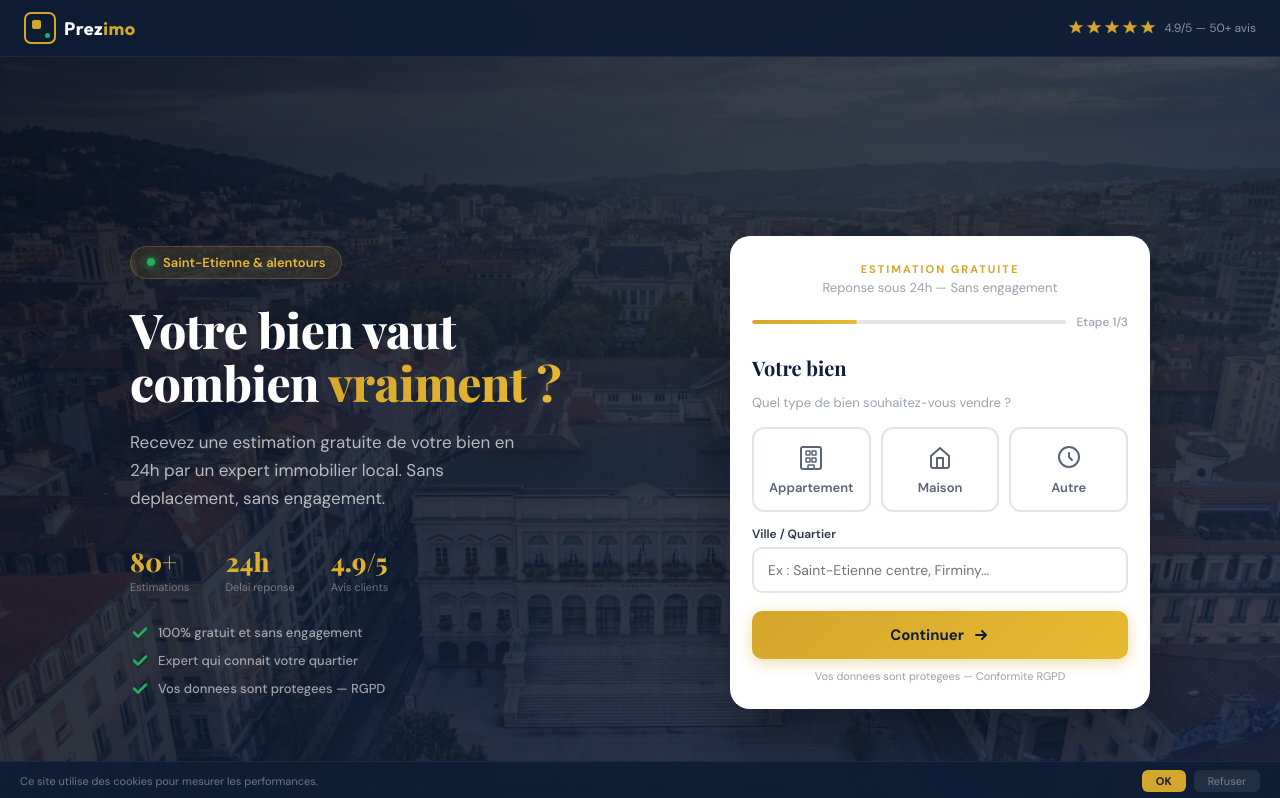
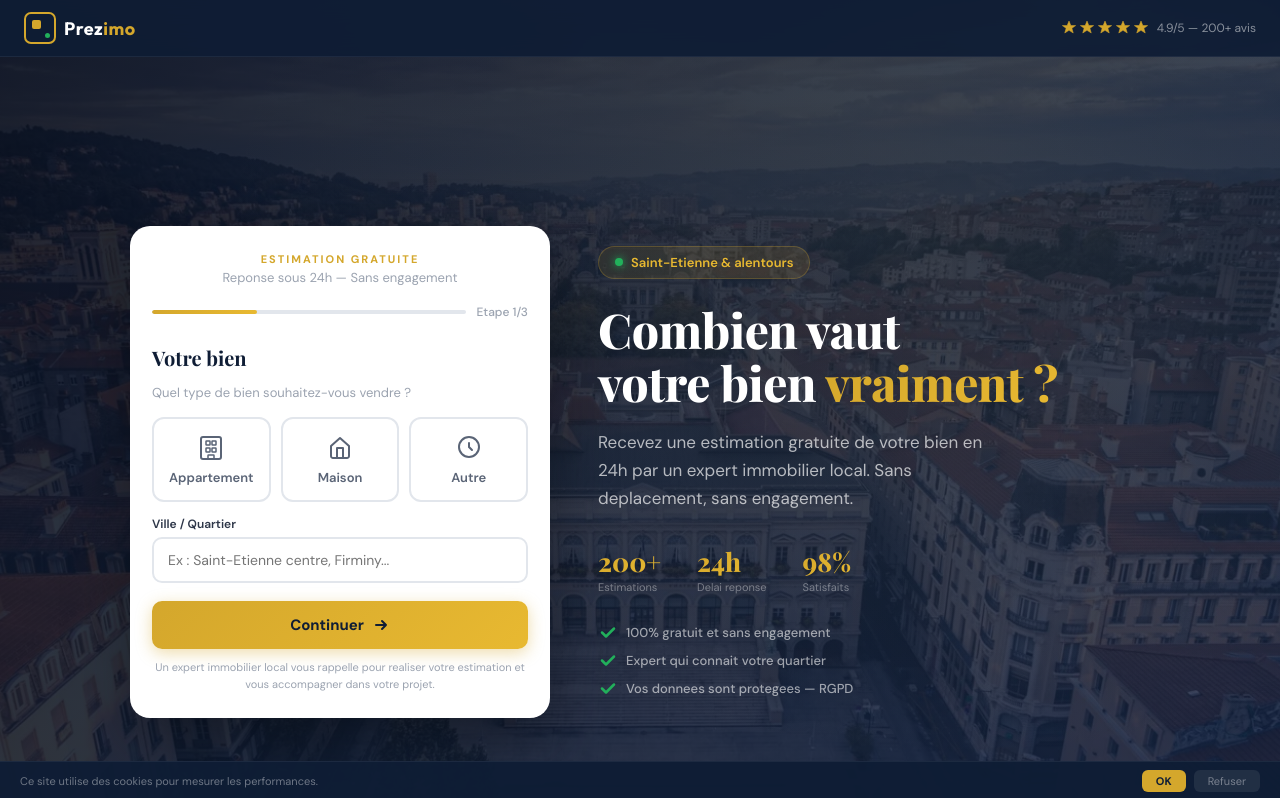
Before and after one commit to guigscrn/crn-leads, a React (Create React App) app: page / in a window 1280 px wide. Shown: the top 798 px of the page. Built offline with nearby package versions, Linux system fonts and the light colour scheme.

Commit message:
chiffres hero plus credibles

```diff
--- a/src/App.js
+++ b/src/App.js
@@ -336,6 +336,9 @@ export default function PrezimoLanding() {
             {renderInput("Telephone", "telephone", "tel", "06 12 34 56 78")}
             {renderInput("Email", "email", "email", "jean.dupont@email.com")}
           </div>
+          <p style={{ fontSize: 11, color: COLORS.gray400, margin: "8px 0 0", fontFamily: font }}>
+            Vos donnees sont protegees — aucun spam.
+          </p>
         </div>
       );
     }
@@ -391,7 +394,7 @@ export default function PrezimoLanding() {
           <div style={{ display: "flex", gap: 2 }}>
             {[1,2,3,4,5].map(s => <StarIcon key={s} filled />)}
           </div>
-          <span style={{ fontSize: 12, color: "rgba(255,255,255,0.5)", fontFamily: font }}>4.9/5 — 50+ avis</span>
+          <span style={{ fontSize: 12, color: "rgba(255,255,255,0.5)", fontFamily: font }}>4.9/5 — 200+ avis</span>
         </div>
       </nav>
 
@@ -435,7 +438,7 @@ export default function PrezimoLanding() {
         }}>
 
           {/* Gauche — texte */}
-          <div style={{ flex: "1 1 340px" }}>
+          <div style={{ flex: "1 1 340px", order: 2 }}>
             <div style={{
               display: "inline-flex", alignItems: "center", gap: 8,
               background: "rgba(212,167,44,0.12)", border: "1px solid rgba(212,167,44,0.25)",
@@ -451,7 +454,7 @@ export default function PrezimoLanding() {
               fontWeight: 800, color: COLORS.white,
               lineHeight: 1.12, margin: "0 0 18px", letterSpacing: -0.5,
             }}>
-              Votre bien vaut<br />combien{" "}
+              Combien vaut<br />votre bien{" "}
               <span style={{
                 background: `linear-gradient(135deg, ${COLORS.accent}, ${COLORS.accentHover})`,
                 WebkitBackgroundClip: "text", WebkitTextFillColor: "transparent",
@@ -471,9 +474,9 @@ export default function PrezimoLanding() {
             {/* Stats */}
             <div style={{ display: "flex", gap: 36, marginBottom: 28, flexWrap: "wrap" }}>
               {[
-                { num: "80+", label: "Estimations" },
+                { num: "200+", label: "Estimations" },
                 { num: "24h", label: "Delai reponse" },
-                { num: "4.9/5", label: "Avis clients" },
+                { num: "98%", label: "Satisfaits" },
               ].map((s, i) => (
                 <div key={i}>
                   <div style={{
@@ -498,7 +501,7 @@ export default function PrezimoLanding() {
           </div>
 
           {/* Droite — formulaire */}
-          <div style={{ flex: "1 1 320px", maxWidth: 420 }}>
+          <div style={{ flex: "1 1 320px", maxWidth: 420, order: 1 }}>
             <div style={{
               background: COLORS.white,
               borderRadius: 20,
@@ -537,8 +540,8 @@ export default function PrezimoLanding() {
                 </button>
               </div>
 
-              <p style={{ textAlign: "center", fontSize: 11, color: COLORS.gray400, margin: "10px 0 0", fontFamily: font }}>
-                Vos donnees sont protegees — Conformite RGPD
+              <p style={{ textAlign: "center", fontSize: 11, color: COLORS.gray400, margin: "10px 0 0", fontFamily: font, lineHeight: 1.5 }}>
+                Un expert immobilier local vous rappelle pour realiser votre estimation et vous accompagner dans votre projet.
               </p>
             </div>
           </div>
@@ -586,7 +589,7 @@ export default function PrezimoLanding() {
           <h2 style={{ fontFamily: displayFont, fontSize: "clamp(22px, 3vw, 34px)", color: COLORS.primary, margin: "0 0 10px" }}>Ce que disent nos clients</h2>
           <div style={{ display: "flex", justifyContent: "center", gap: 4, alignItems: "center" }}>
             {[1,2,3,4,5].map(s => <StarIcon key={s} filled />)}
-            <span style={{ fontSize: 14, color: COLORS.gray600, marginLeft: 8, fontFamily: font }}>4.9/5 — 50+ avis</span>
+            <span style={{ fontSize: 14, color: COLORS.gray600, marginLeft: 8, fontFamily: font }}>4.9/5 — 200+ avis</span>
           </div>
         </div>
         <TestimonialsCarousel font={font} />
```
